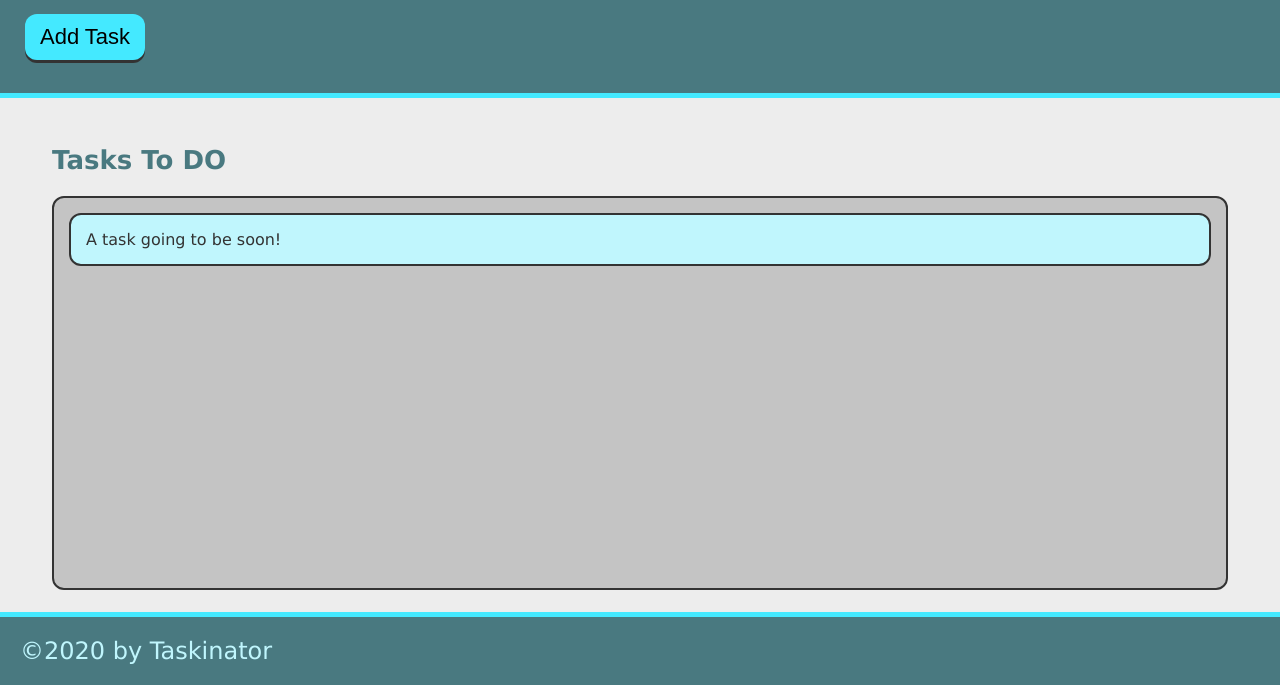
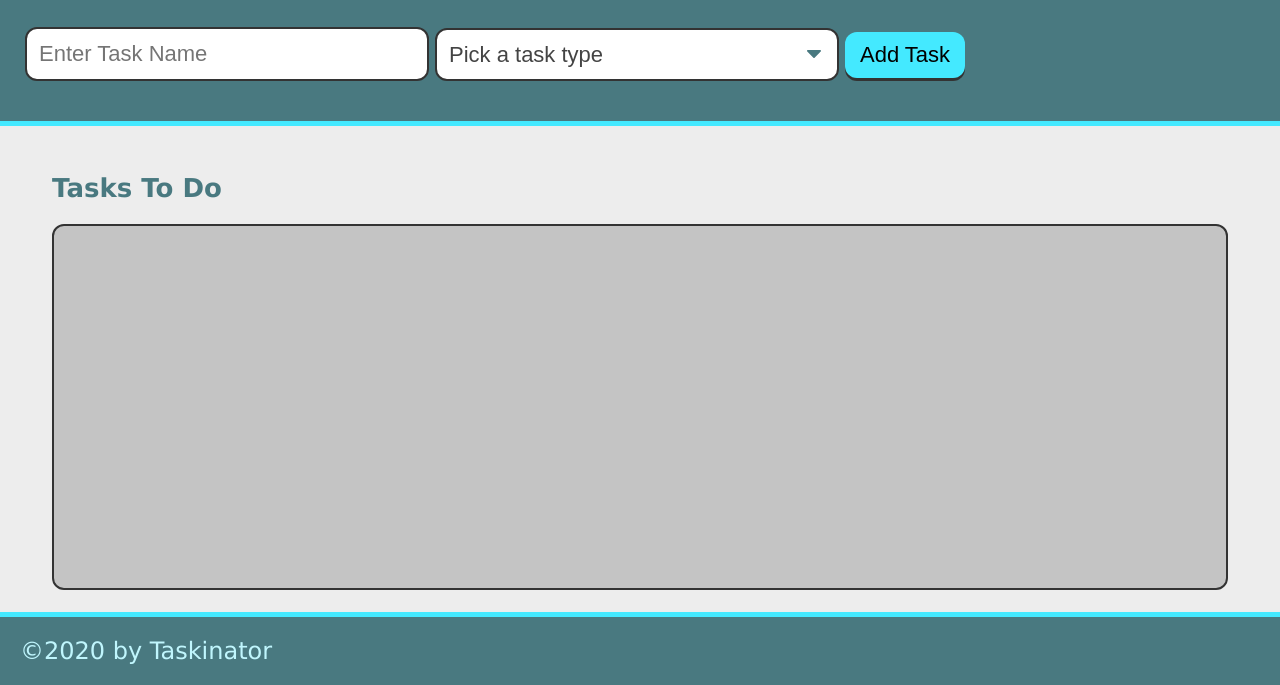
Before and after one commit to hsafiya/taskinator, a plain HTML site: page index.html in a window 1280 px wide. Shown: the part 115-800 px from the top of the page. Drawn offline with Linux system fonts and the light colour scheme; files whose address does not match are found by name.

Commit message:
new branch

```diff
--- a/index.html
+++ b/index.html
@@ -1,5 +1,6 @@
 <!DOCTYPE html>
 <html lang="en">
+
 <head>
     <meta charset="UTF-8">
     <meta http-equiv="X-UA-Compatible" content="IE=edge">
@@ -7,17 +8,33 @@
     <title>Taskinator</title>
     <link rel="stylesheet" href="./assets/css/style.css">
 </head>
+
 <body>
     <header>
         <h1 class="page-title">Taskinator</h1>
         <p>Click the button below to add a new task</p>
-        <button class="btn" id="save-task">Add Task</button>
+        <form id="task-form">
+            <div class="form-group">
+                <input type="text" name="task-name" class="text-input" placeholder="Enter Task Name" />
+            </div>
+            <div class="form-group">
+                <select name="task-type" class="select-dropdown">
+                    <option value="" disabled selected>Pick a task type</option>
+                    <option value="Print">Print</option>
+                    <option value="Web">Web</option>
+                    <option value="Mobile">Mobile</option>
+                </select>
+            </div>
+            <div class="form-group">
+                <button class="btn" id="save-task" type="submit">Add Task</button>
+            </div>
+        </form>
     </header>
     <main class="page-content">
         <section class="task-list-wrapper">
-            <h2 class="list-title">Tasks To DO</h2>
+            <h2 class="list-title">Tasks To Do</h2>
             <ul class="task-list" id="tasks-to-do">
-                <li class="task-item"> A task going to be soon!</li>
+
             </ul>
         </section>
     </main>
```
